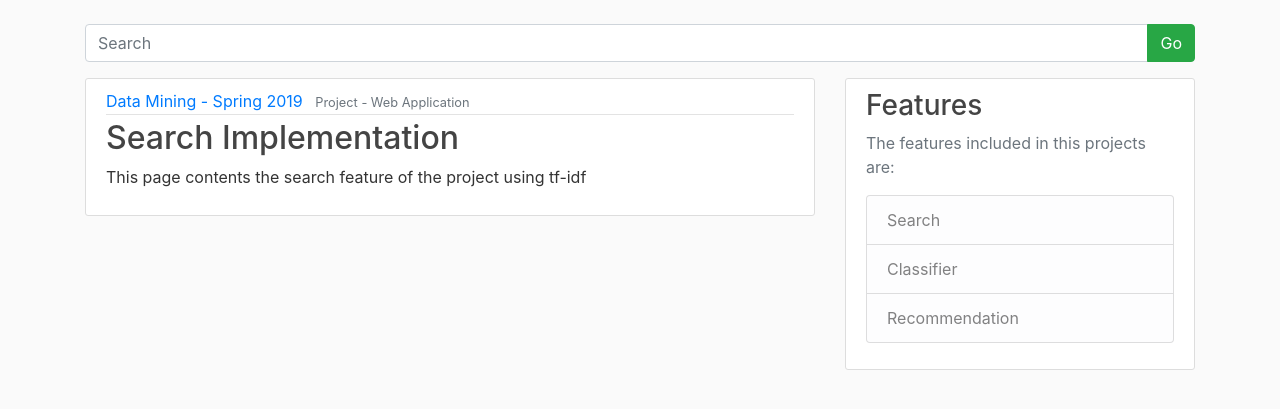
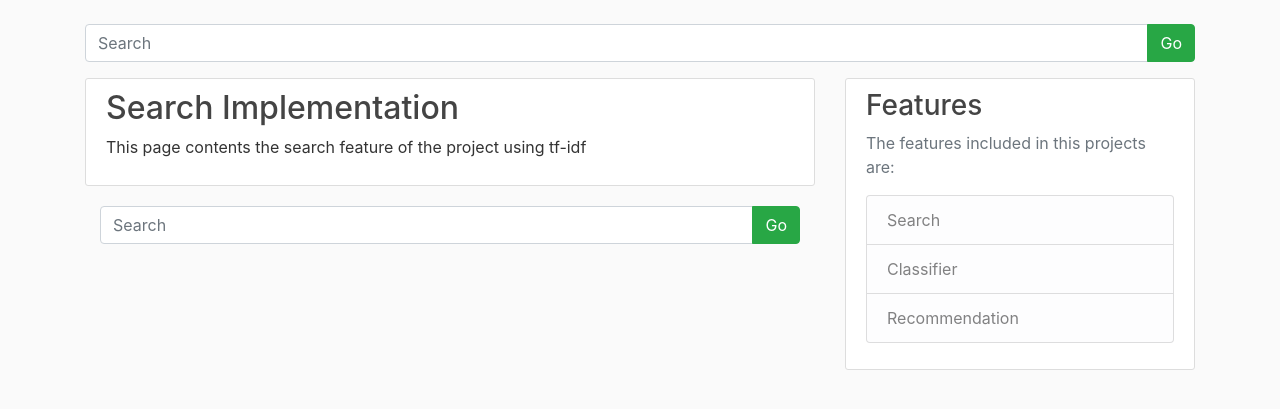
Before and after one commit to zalam93/search-dm, a Django app: page / in a window 1280 px wide. Shown: the part 56-465 px from the top of the page. Run offline with Django 3.2, Linux system fonts and the light colour scheme; some libraries are stand-ins or nearby versions.

Commit message:
Update home.html

```diff
--- a/django_classify/blog/templates/blog/home.html
+++ b/django_classify/blog/templates/blog/home.html
@@ -3,19 +3,28 @@
 {% load static %}
     <article class="media content-section">
   <div class="media-body">
-    <div class="article-metadata">
-      <a class="mr-2" href="#">Data Mining - Spring 2019</a>
-      <small class="text-muted">Project - Web Application </small>
-    </div>
+
     <h2><a class="article-title" href="#">Search Implementation</a></h2>
     <p class="article-content">This page contents the search feature of the project using tf-idf </p>
   </div>
 </article>
 
+<div class="container">
+    <form method="POST" action="/">
+        {% csrf_token %}
+          <div class="input-group mb-3">
 
+  <input type="text" name="query" class="form-control" placeholder="Search">
+  <div class="input-group-append">
+    <button class="btn btn-success" name="search" type="submit">Go</button>
+  </div>
+</div>
+</form>
+    </div>
 
 
     {% if data %}
+
 
 
   {% for tfidf in query_tfidf %}
@@ -35,28 +44,28 @@
 
       <tr class=valign="middle">
         <td align="center"><h5>{{val}} </h5></td>
-        {% if val == "amazon" %}
+        {% if val == "Amazon" %}
         <td><img  width=100 src="{% static "blog/amazon.jpg" %}" alt="..." class="img-thumbnail"></td>
         {% endif %}
-        {% if val == "apple" %}
+        {% if val == "Apple" %}
         <td><img  width=100 src="{% static "blog/apple.png" %}" alt="..." class="img-thumbnail"></td>
         {% endif %}
         {% if val == "AirBnb" %}
         <td><img  width=100 src="{% static "blog/AirBnb.jpg" %}" alt="..." class="img-thumbnail"></td>
         {% endif %}
-                {% if val == "google" %}
+                {% if val == "Google" %}
         <td><img  width=100 src="{% static "blog/google.jpg" %}" alt="..." class="img-thumbnail"></td>
         {% endif %}
                         {% if val == "IBM" %}
         <td><img  width=100 src="{% static "blog/IBM.jpg" %}" alt="..." class="img-thumbnail"></td>
         {% endif %}
-                               {% if val == "microsoft" %}
+                               {% if val == "Microsoft" %}
         <td><img  width=100 src="{% static "blog/microsoft.png" %}" alt="..." class="img-thumbnail"></td>
         {% endif %}
-                                       {% if val == "facebook" %}
+                                       {% if val == "Facebook" %}
         <td><img  width=100 src="{% static "blog/facebook.png" %}" alt="..." class="img-thumbnail"></td>
         {% endif %}
-                                       {% if val == "netflix" %}
+                                       {% if val == "Netflix" %}
         <td><img  width=100 src="{% static "blog/netflix.png" %}" alt="..." class="img-thumbnail"></td>
         {% endif %}
                                             {% if val == "Deloitte" %}
```
